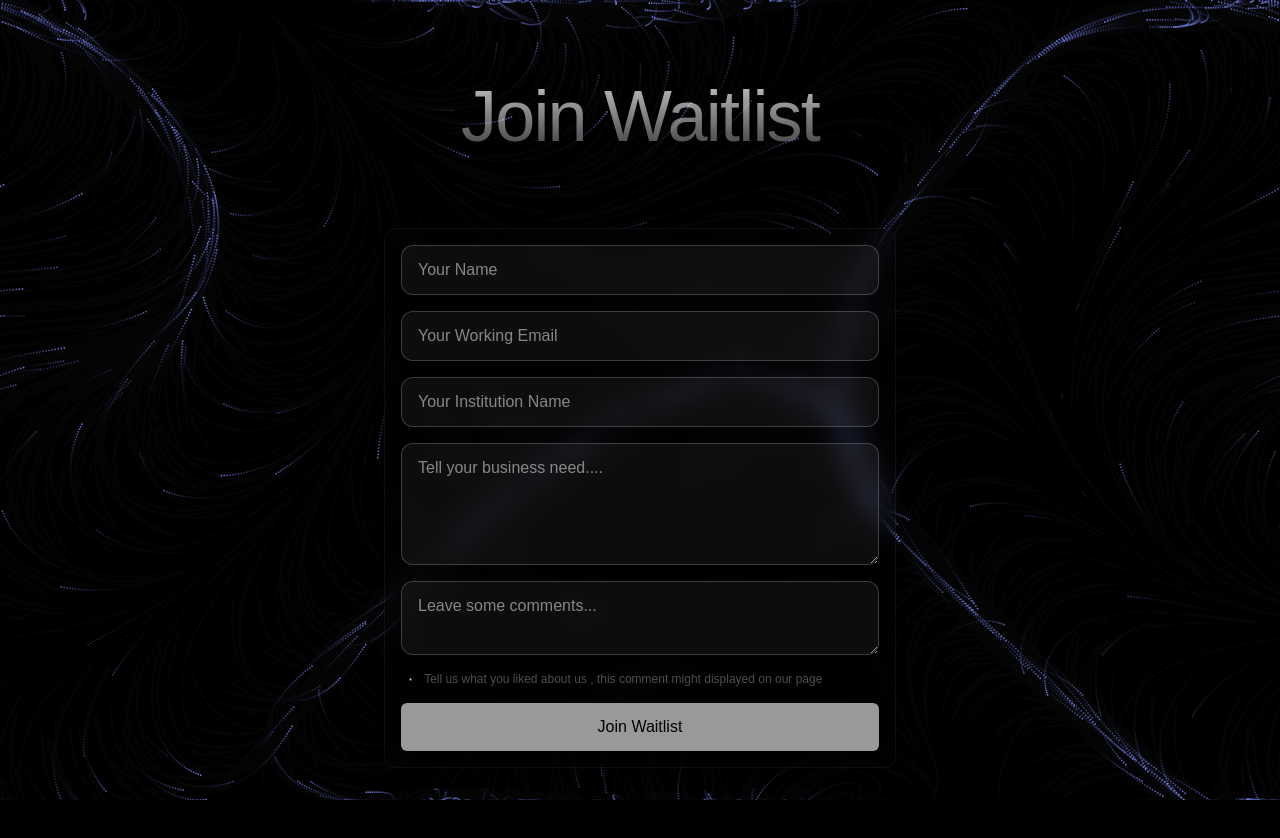
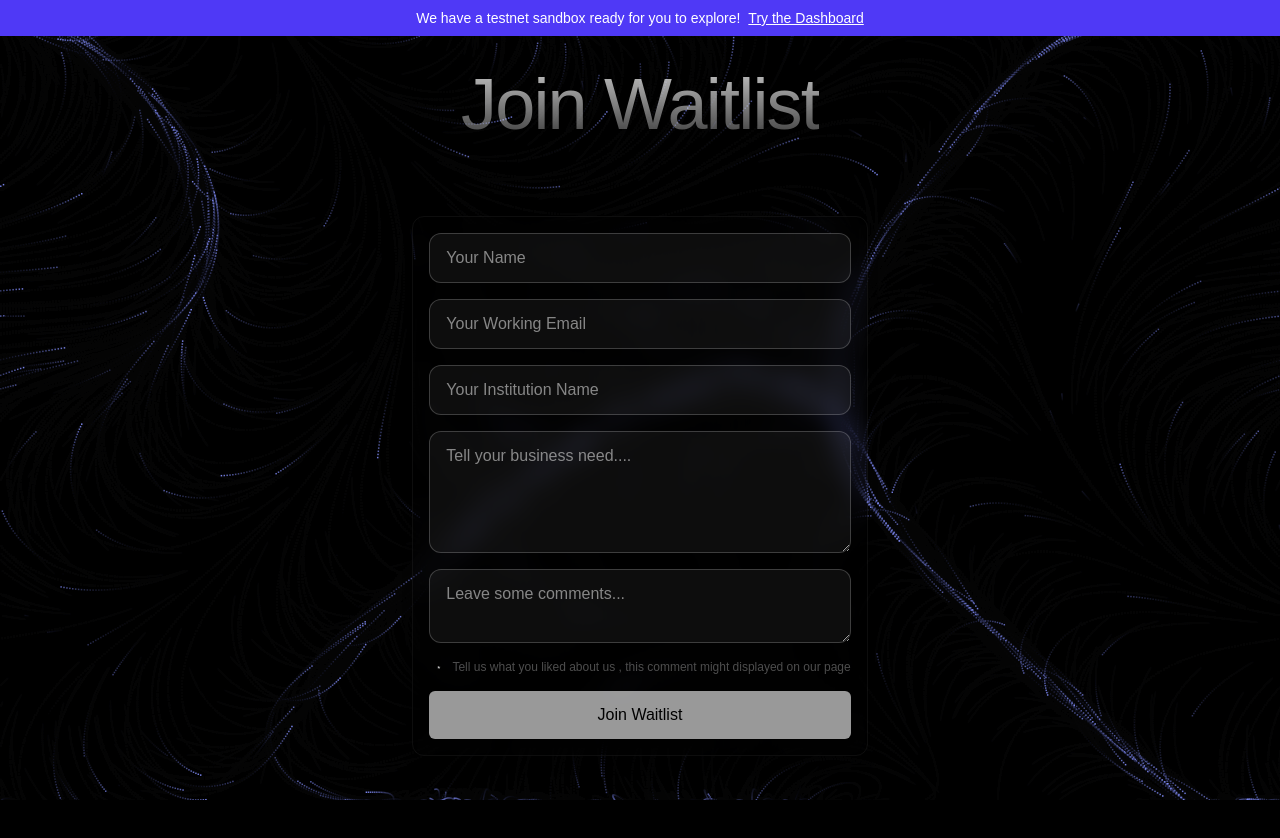
Before and after one commit to The-Tesseract-Protocol/Tess-Client.v.0, a Next.js app: page /landing/WishlistForm in a window 1280 px wide. Shown: the top 838 px of the page. Built offline with nearby package versions, Linux system fonts and the light colour scheme; a web font is replaced by a local one.

Commit message:
Enhance WishlistForm and Home components with a fixed notification bar and dashboard link for improved user navigation.

```diff
--- a/app/landing/WishlistForm/page.tsx
+++ b/app/landing/WishlistForm/page.tsx
@@ -1,10 +1,17 @@
 "use client";
 import { motion } from "framer-motion";
 import NeuralBackground from "@/app/components/ui/flow-bg";
+import { Button } from "@/app/components/ui/button";
 
 export default function WishlistFormPage() {
   return (
-    <div className="bg-black mt-8">
+    <div className="bg-black w-screen h-screen">
+      <div className="fixed top-0 left-0 w-full z-[100] bg-indigo-600 text-white py-2 text-center text-sm font-medium">
+        <span>We have a testnet sandbox ready for you to explore! </span>
+        <a href="/dashboard" className="underline hover:text-indigo-200 ml-1">
+          Try the Dashboard
+        </a>
+      </div>
         <motion.div
           className="absolute inset-0"
           initial={{ opacity: 0 }}
@@ -24,7 +31,7 @@ export default function WishlistFormPage() {
           />
         </motion.div>
 
-      <section className="relative w-full overflow-hidden mt-7">
+      <section className="relative w-full h-full flex flex-col items-center justify-center overflow-hidden mt-7">
         <h1 className="mt-4 mb-8   py-8 relative z-10 bg-gradient-to-b from-white to-muted bg-clip-text text-center text-4xl font-medium tracking-tight text-transparent md:text-7xl">Join Waitlist</h1>
 
         <div className=" py-20  z-10 flex items-center justify-center  -mt-20">
--- a/app/page.tsx
+++ b/app/page.tsx
@@ -13,7 +13,15 @@ export default function Home() {
     <ReactLenis root>
       <main className="bg-black overflow-x-hidden min-h-screen min-w-screen">
 
+        <div className="fixed top-0 left-0 w-full z-[100] bg-indigo-600 text-white py-2 text-center text-sm font-medium">
+          <span>We have a testnet sandbox ready for you to explore! </span>
+          <a href="/dashboard" className="underline hover:text-indigo-200 ml-1">
+            Try the Dashboard
+          </a>
+        </div>
+
         <Navbar />
+
         <Hero />
         {/* Wrapper for sticky scroll effect between sections */}
         <OverviewSection />
```
